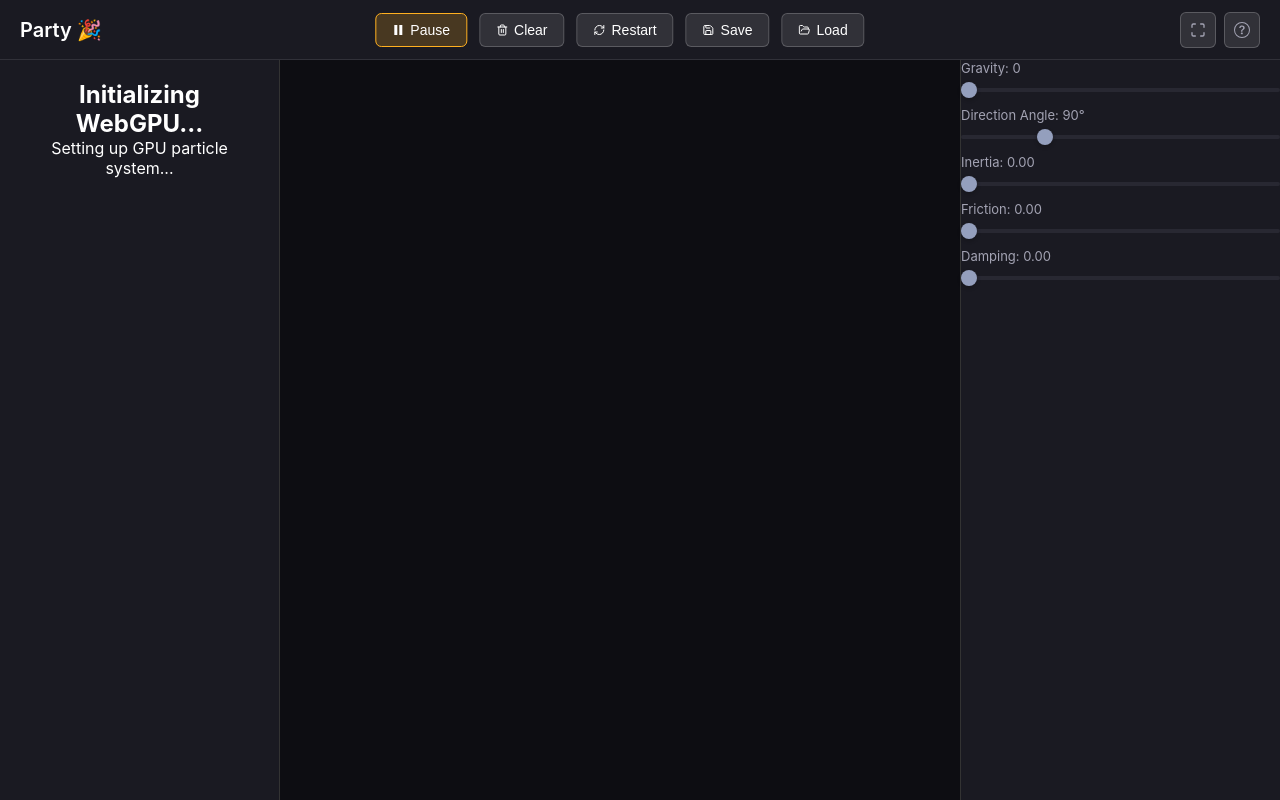
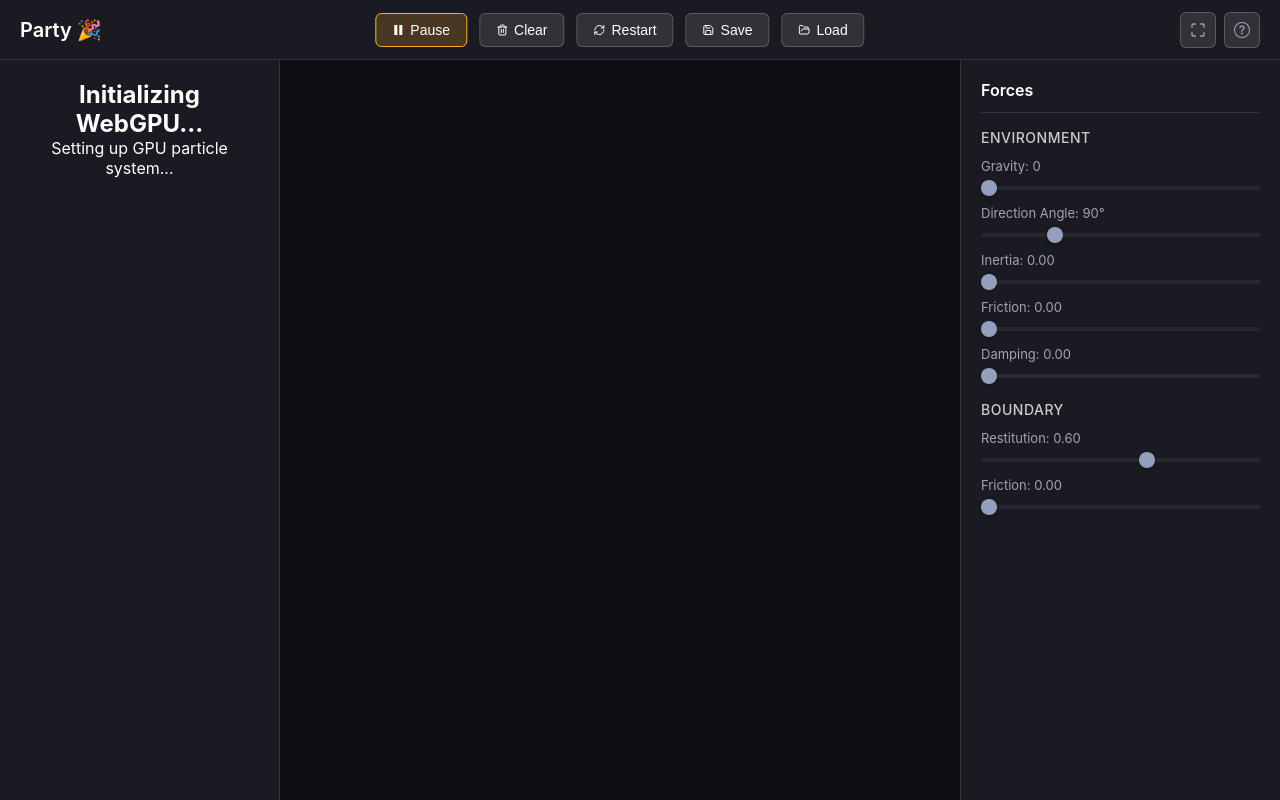
Before and after one commit to cazala/party, a React (Vite) app in the folder packages/playground/: page / in a window 1280 px wide. Built offline with nearby package versions, Linux system fonts and the light colour scheme.

Commit message:
boundary ui

```diff
--- a/packages/core/src/modules/webgpu/WebGPURenderer.ts
+++ b/packages/core/src/modules/webgpu/WebGPURenderer.ts
@@ -40,6 +40,10 @@ export class WebGPURenderer {
 
   getWebGPUDevice(): WebGPUDevice {
     return this.webgpuDevice;
+  }
+
+  getSize(): { width: number; height: number } {
+    return { width: this.options.width, height: this.options.height };
   }
 
   attachSystem(system: WebGPUParticleSystem): WebGPURenderer {
@@ -86,6 +90,9 @@ export class WebGPURenderer {
   setCamera(x: number, y: number): void {
     this.camera.x = x;
     this.camera.y = y;
+    if (this.system) {
+      this.system.updateGridFromRenderer();
+    }
   }
 
   getCamera(): { x: number; y: number } {
@@ -94,6 +101,9 @@ export class WebGPURenderer {
 
   setZoom(zoom: number): void {
     this.zoom = zoom;
+    if (this.system) {
+      this.system.updateGridFromRenderer();
+    }
   }
 
   getZoom(): number {
@@ -105,6 +115,9 @@ export class WebGPURenderer {
     this.options.height = height;
     this.options.canvas.width = width;
     this.options.canvas.height = height;
+    if (this.system) {
+      this.system.updateGridForSize(width, height);
+    }
   }
 
   play(): void {
@@ -128,6 +141,9 @@ export class WebGPURenderer {
     const currentTime = performance.now();
     const deltaTime = Math.min((currentTime - this.lastTime) / 1000, 1 / 30); // Cap at 30 FPS minimum
     this.lastTime = currentTime;
+
+    // Keep grid/world extents in sync with current view
+    this.system.updateGridFromRenderer();
 
     // Update physics via system
     this.system.update(deltaTime);
--- a/packages/core/src/modules/webgpu/shaders/modules/boundary.ts
+++ b/packages/core/src/modules/webgpu/shaders/modules/boundary.ts
@@ -1,35 +1,15 @@
 import { ComputeModule, type ComputeModuleDescriptor } from "../compute";
 
-type BoundaryKeys = "minX" | "minY" | "maxX" | "maxY" | "restitution";
+type BoundaryKeys = "restitution" | "friction";
 
 export class Boundary extends ComputeModule<"boundary", BoundaryKeys> {
-  private minX: number;
-  private minY: number;
-  private maxX: number;
-  private maxY: number;
   private restitution: number;
+  private friction: number;
 
-  constructor(opts?: {
-    minX?: number;
-    minY?: number;
-    maxX?: number;
-    maxY?: number;
-    restitution?: number;
-  }) {
+  constructor(opts?: { restitution?: number; friction?: number }) {
     super();
-    this.minX = opts?.minX ?? -400;
-    this.minY = opts?.minY ?? -300;
-    this.maxX = opts?.maxX ?? 400;
-    this.maxY = opts?.maxY ?? 300;
     this.restitution = opts?.restitution ?? 0.9;
-  }
-
-  setBounds(minX: number, minY: number, maxX: number, maxY: number): void {
-    this.minX = minX;
-    this.minY = minY;
-    this.maxX = maxX;
-    this.maxY = maxY;
-    this.write({ minX, minY, maxX, maxY });
+    this.friction = opts?.friction ?? 0.0;
   }
 
   setRestitution(value: number): void {
@@ -37,47 +17,53 @@ export class Boundary extends ComputeModule<"boundary", BoundaryKeys> {
     this.write({ restitution: value });
   }
 
+  setFriction(value: number): void {
+    this.friction = value;
+    this.write({ friction: value });
+  }
+
   attachUniformWriter(
     writer: (values: Partial<Record<string, number>>) => void
   ): void {
     super.attachUniformWriter(writer);
-    this.write({
-      minX: this.minX,
-      minY: this.minY,
-      maxX: this.maxX,
-      maxY: this.maxY,
-      restitution: this.restitution,
-    });
+    this.write({ restitution: this.restitution, friction: this.friction });
   }
 
   descriptor(): ComputeModuleDescriptor<"boundary", BoundaryKeys> {
     return {
       name: "boundary",
       role: "force",
-      bindings: ["minX", "minY", "maxX", "maxY", "restitution"] as const,
+      bindings: ["restitution", "friction"] as const,
       apply: ({ particleVar, getUniform }) => `{
-  // Bounce on X
+  // Bounce using global grid extents
   let halfSize = ${particleVar}.size;
-  let minX = ${getUniform("minX")};
-  let maxX = ${getUniform("maxX")};
+  let minX = GRID_MINX();
+  let maxX = GRID_MAXX();
+  let minY = GRID_MINY();
+  let maxY = GRID_MAXY();
   let bounce = ${getUniform("restitution")};
+  let friction = ${getUniform("friction")};
+
+  // X axis
   if (${particleVar}.position.x - halfSize < minX) {
     ${particleVar}.position.x = minX + halfSize;
     ${particleVar}.velocity.x = abs(${particleVar}.velocity.x) * bounce;
+    ${particleVar}.velocity.y *= max(0.0, 1.0 - friction);
   } else if (${particleVar}.position.x + halfSize > maxX) {
     ${particleVar}.position.x = maxX - halfSize;
     ${particleVar}.velocity.x = -abs(${particleVar}.velocity.x) * bounce;
+    ${particleVar}.velocity.y *= max(0.0, 1.0 - friction);
   }
 
-  // Bounce on Y
-  let minY = ${getUniform("minY")};
-  let maxY = ${getUniform("maxY")};
+  // Y axis
   if (${particleVar}.position.y - halfSize < minY) {
     ${particleVar}.position.y = minY + halfSize;
     ${particleVar}.velocity.y = abs(${particleVar}.velocity.y) * bounce;
+    ${particleVar}.velocity.x *= max(0.0, 1.0 - friction);
   } else if (${particleVar}.position.y + halfSize > maxY) {
     ${particleVar}.position.y = maxY - halfSize;
     ${particleVar}.velocity.y = -abs(${particleVar}.velocity.y) * bounce;
+    ${particleVar}.velocity.x *= max(0.0, 1.0 - friction);
   }
 }`,
     };
--- a/packages/playground/src/WebGPUApp.tsx
+++ b/packages/playground/src/WebGPUApp.tsx
@@ -8,7 +8,7 @@ import {
   InitControls,
   InitControlsRef,
 } from "./components/control-sections/InitControls";
-import { WebGPUEnvironmentControls } from "./components/control-sections/WebGPUEnvironmentControls";
+import { WebGPUForceControls } from "./components/WebGPUForceControls";
 
 import "./styles/index.css";
 import "./components/Controls.css";
@@ -16,6 +16,7 @@ import "./components/TopBar.css";
 import "./App.css";
 
 const LEFT_SIDEBAR_WIDTH = 280;
+const RIGHT_SIDEBAR_WIDTH = 280;
 const TOPBAR_HEIGHT = 60;
 
 function WebGPUApp() {
@@ -31,6 +32,7 @@ function WebGPUApp() {
     error,
     spawnParticles,
     environment,
+    boundary,
     play,
     pause,
     clear,
@@ -51,10 +53,13 @@ function WebGPUApp() {
   // Update canvas size when window size changes
   useEffect(() => {
     if (renderer && isInitialized) {
-      renderer.setSize(
-        isFullscreen ? size.width : size.width - LEFT_SIDEBAR_WIDTH,
-        isFullscreen ? size.height : size.height - TOPBAR_HEIGHT
-      );
+      const targetWidth = isFullscreen
+        ? size.width
+        : size.width - LEFT_SIDEBAR_WIDTH - RIGHT_SIDEBAR_WIDTH;
+      const targetHeight = isFullscreen
+        ? size.height
+        : size.height - TOPBAR_HEIGHT;
+      renderer.setSize(targetWidth, targetHeight);
     }
   }, [renderer, isInitialized, size, isFullscreen]);
 
@@ -175,7 +180,11 @@ function WebGPUApp() {
             ref={canvasRef}
             id="canvas"
             className={isFullscreen ? "fullscreen" : ""}
-            width={isFullscreen ? size.width : size.width - LEFT_SIDEBAR_WIDTH}
+            width={
+              isFullscreen
+                ? size.width
+                : size.width - LEFT_SIDEBAR_WIDTH - RIGHT_SIDEBAR_WIDTH
+            }
             height={isFullscreen ? size.height : size.height - TOPBAR_HEIGHT}
           />
         </div>
@@ -183,7 +192,7 @@ function WebGPUApp() {
           className="right-sidebar"
           style={{ display: isFullscreen ? "none" : "block" }}
         >
-          <WebGPUEnvironmentControls environment={environment} />
+          <WebGPUForceControls environment={environment} boundary={boundary} />
         </div>
       </div>
     </div>
--- /dev/null
+++ b/packages/playground/src/components/WebGPUForceControls.tsx
@@ -0,0 +1,43 @@
+import { WebGPUEnvironmentControls } from "./control-sections/WebGPUEnvironmentControls";
+import { WebGPUBoundaryControls } from "./control-sections/WebGPUBoundaryControls";
+
+interface WebGPUEnvironmentLike {
+  setStrength: (value: number) => void;
+  setDirection?: (x: number, y: number) => void;
+  setInertia?: (value: number) => void;
+  setFriction?: (value: number) => void;
+  setDamping?: (value: number) => void;
+}
+
+interface WebGPUBoundaryLike {
+  setRestitution: (value: number) => void;
+  setFriction?: (value: number) => void;
+}
+
+export function WebGPUForceControls({
+  environment,
+  boundary,
+  renderer,
+}: {
+  environment: WebGPUEnvironmentLike | null;
+  boundary: WebGPUBoundaryLike | null;
+  renderer?: any | null;
+}) {
+  return (
+    <div className="controls-panel">
+      <div className="controls-header">
+        <h3>Forces</h3>
+      </div>
+
+      <div className="control-section">
+        <h4 style={{ marginTop: 0 }}>Environment</h4>
+        <WebGPUEnvironmentControls environment={environment} />
+      </div>
+
+      <div className="control-section">
+        <h4>Boundary</h4>
+        <WebGPUBoundaryControls boundary={boundary} />
+      </div>
+    </div>
+  );
+}
--- /dev/null
+++ b/packages/playground/src/components/control-sections/WebGPUBoundaryControls.tsx
@@ -0,0 +1,61 @@
+import { useEffect, useState } from "react";
+
+interface WebGPUBoundaryLike {
+  setRestitution: (value: number) => void;
+  setFriction?: (value: number) => void;
+}
+
+export function WebGPUBoundaryControls({
+  boundary,
+}: {
+  boundary: WebGPUBoundaryLike | null;
+}) {
+  const [restitution, setRestitution] = useState(0.6);
+  const [friction, setFriction] = useState(0);
+
+  useEffect(() => {
+    // no-op: could hydrate from module if it exposed getters
+  }, [boundary]);
+
+  return (
+    <div className="control-section">
+      <div className="control-group">
+        <label>
+          Restitution: {restitution.toFixed(2)}
+          <input
+            type="range"
+            min="0"
+            max="1"
+            step="0.01"
+            value={restitution}
+            onChange={(e) => {
+              const v = parseFloat(e.target.value);
+              setRestitution(v);
+              boundary?.setRestitution(v);
+            }}
+            className="slider"
+          />
+        </label>
+      </div>
+
+      <div className="control-group">
+        <label>
+          Friction: {friction.toFixed(2)}
+          <input
+            type="range"
+            min="0"
+            max="1"
+            step="0.01"
+            value={friction}
+            onChange={(e) => {
+              const v = parseFloat(e.target.value);
+              setFriction(v);
+              boundary?.setFriction?.(v);
+            }}
+            className="slider"
+          />
+        </label>
+      </div>
+    </div>
+  );
+}
--- a/packages/playground/src/hooks/useWebGPUPlayground.ts
+++ b/packages/playground/src/hooks/useWebGPUPlayground.ts
@@ -17,6 +17,7 @@ export function useWebGPUPlayground(
   const rendererRef = useRef<WebGPURenderer | null>(null);
   const systemRef = useRef<any | null>(null);
   const environmentRef = useRef<Environment | null>(null);
+  const boundaryRef = useRef<Boundary | null>(null);
   const [isInitialized, setIsInitialized] = useState(false);
   const [error, setError] = useState<string | null>(null);
 
@@ -125,19 +126,14 @@ export function useWebGPUPlayground(
             friction: 0,
             damping: 0,
           });
-          const boundary = new Boundary({
-            minX: -800,
-            minY: -600,
-            maxX: 800,
-            maxY: 600,
-            restitution: 0.6,
-          });
+          const boundary = new Boundary({ restitution: 0.6, friction: 0.0 });
           const collisions = new Collisions({ restitution: 0.8 });
           const modules = [simulationModule, environment, boundary, collisions];
           const system = new WebGPUParticleSystem(renderer, modules);
           await system.initialize();
           systemRef.current = system;
           environmentRef.current = environment;
+          boundaryRef.current = boundary;
         } catch (sysErr) {
           console.error(
             "Failed to create/attach WebGPU particle system:",
@@ -174,6 +170,7 @@ export function useWebGPUPlayground(
       }
       systemRef.current = null;
       environmentRef.current = null;
+      boundaryRef.current = null;
     };
   }, []); // Run once on mount, cleanup on unmount
 
@@ -323,6 +320,7 @@ export function useWebGPUPlayground(
     renderer: rendererRef.current,
     system: systemRef.current,
     environment: environmentRef.current,
+    boundary: boundaryRef.current,
     isInitialized,
     error,
     spawnParticles,
@@ -334,7 +332,6 @@ export function useWebGPUPlayground(
     getParticleCount,
     getFPS,
     // Dummy values for compatibility
-    boundary: null,
     behavior: null,
     collisions: null,
     fluid: null,
```
Also changed, not shown: packages/core/src/modules/webgpu/WebGPUParticleSystem.ts (+62 -14 lines).
